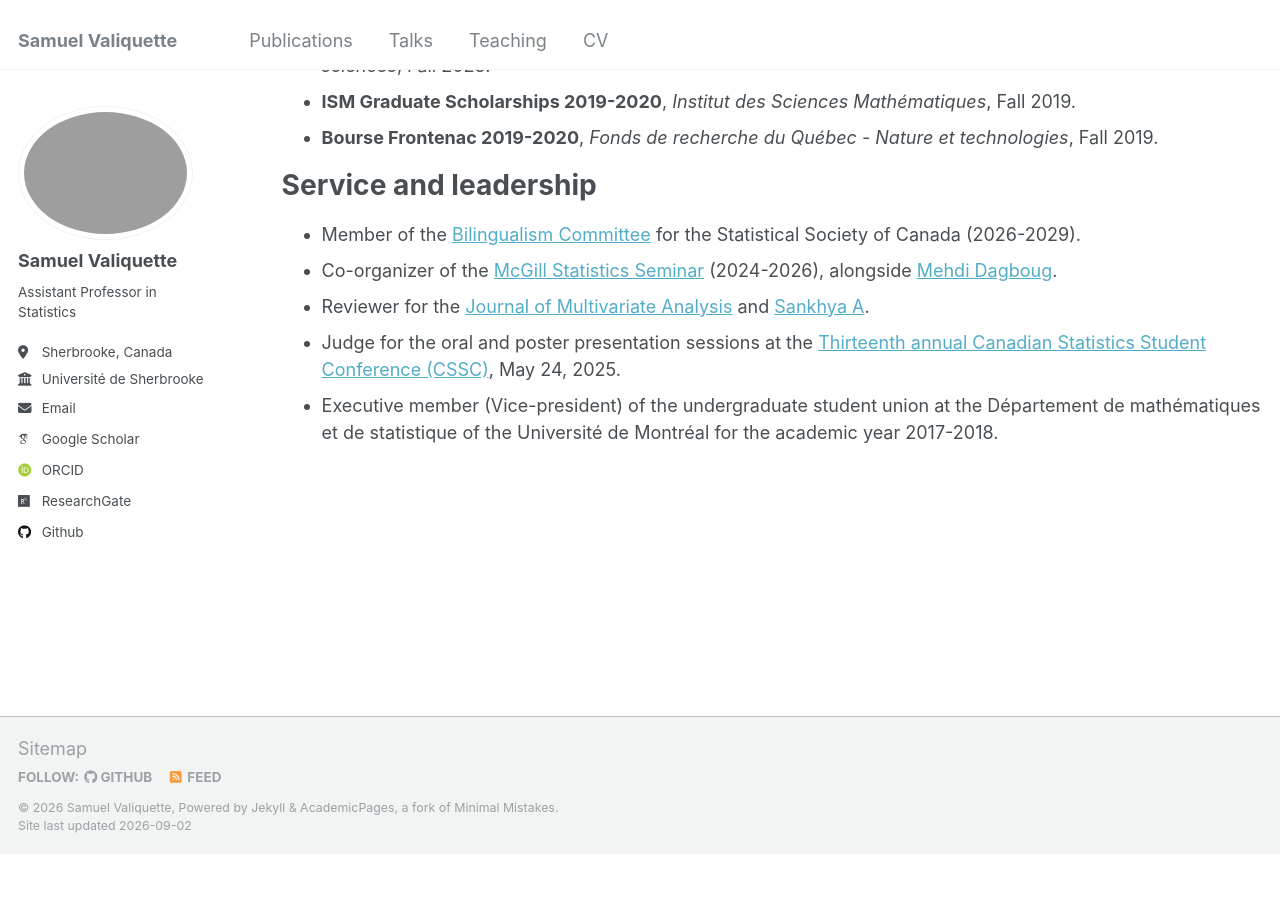
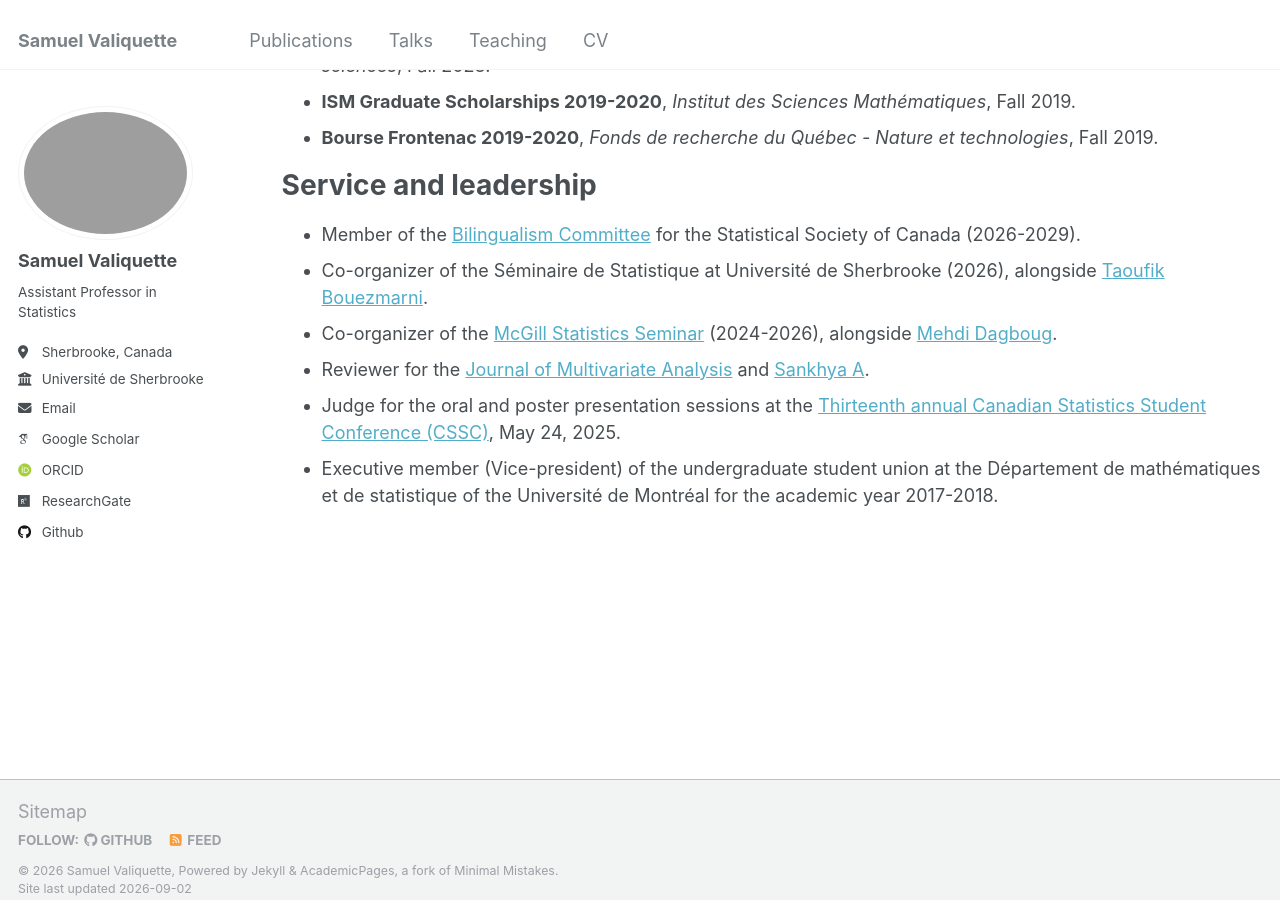
Before and after one commit to s-valiquette/s-valiquette.github.io, a Jekyll site: the page built from _pages/cv.md, in a window 1280 px wide and 900 px high, scrolled down 840 px. Built offline with Jekyll 4.4.1, drawn with Linux system fonts in a browser that asks for light colours; some web fonts are replaced; before the commit the page ends 1694 px from its top, so only the background shows below that.

Commit message:
Update cv.md

```diff
--- a/_pages/cv.md
+++ b/_pages/cv.md
@@ -44,6 +44,7 @@ Scholarships and awards
 Service and leadership
 ======
 * Member of the [Bilingualism Committee](https://ssc.ca/en/committees/bilingualism-committee) for the Statistical Society of Canada (2026-2029).
+* Co-organizer of the Séminaire de Statistique at Université de Sherbrooke (2026), alongside [Taoufik Bouezmarni](https://www.usherbrooke.ca/mathematiques/nous-joindre/personnel/corps-professoral/professeurs/taoufik-bouezmarni).
 * Co-organizer of the [McGill Statistics Seminar](https://mcgillstat.github.io/) (2024-2026), alongside [Mehdi Dagboug](https://mehdidagdoug.github.io/).
 * Reviewer for the [Journal of Multivariate Analysis](https://www.sciencedirect.com/journal/journal-of-multivariate-analysis) and [Sankhya A](https://link.springer.com/journal/13171).
 * Judge for the oral and poster presentation sessions at the [Thirteenth annual Canadian Statistics Student Conference (CSSC)](https://ssc.ca/en/meetings/thirteenth-annual-canadian-statistics-student-conference), May 24, 2025.
```
